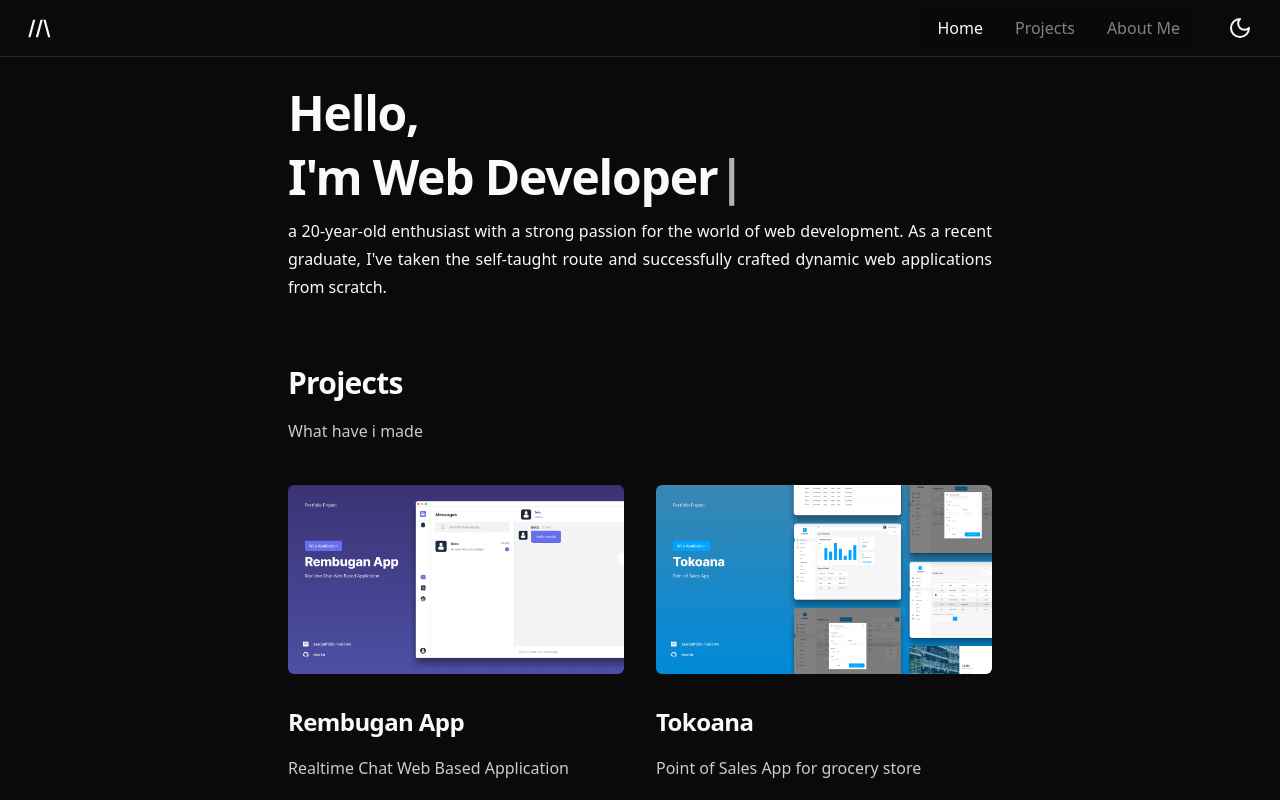
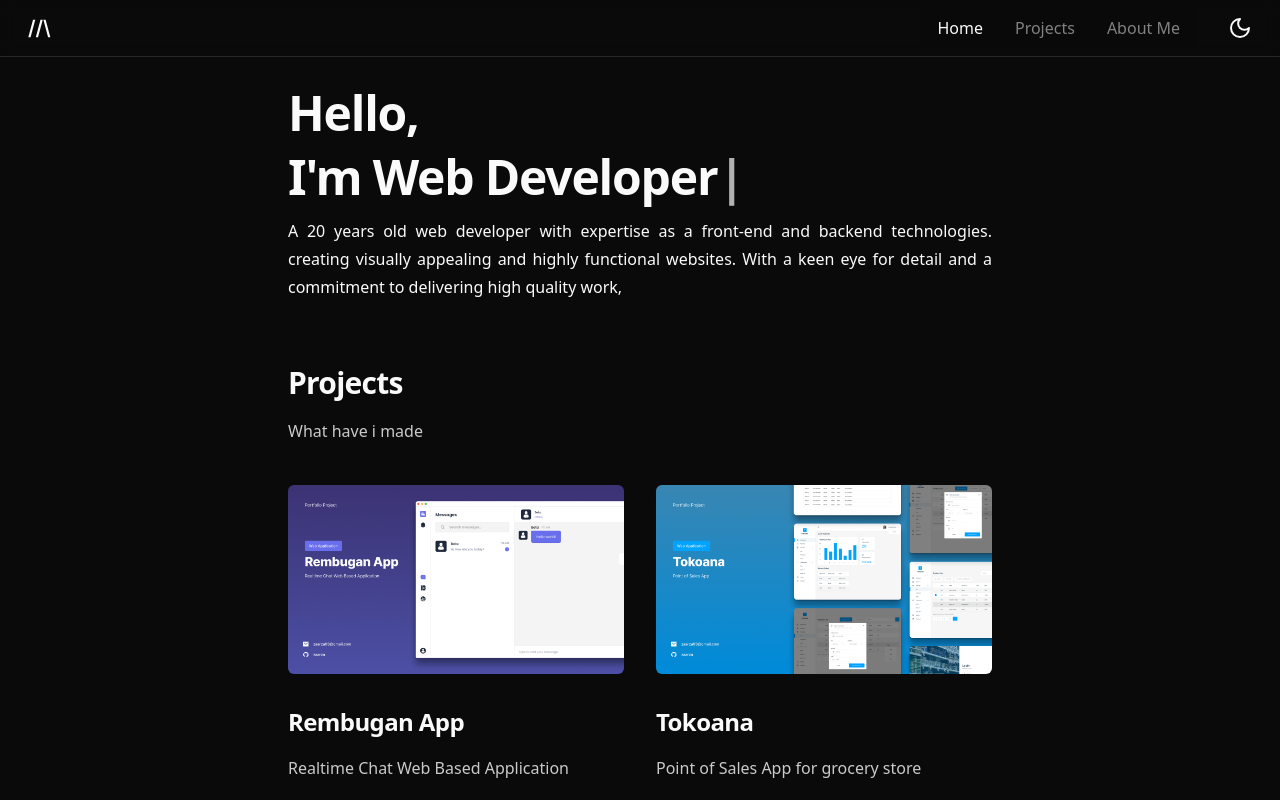
Before and after one commit to arzaqulmughny/portfolio_2, a Next.js app: page / in a window 1280 px wide. Shown: the top 800 px of the page. Built offline with nearby package versions, Linux system fonts and the light colour scheme; no server answers.

Commit message:
Update information

```diff
--- a/src/components/pages/About/Description.tsx
+++ b/src/components/pages/About/Description.tsx
@@ -6,9 +6,9 @@ const Description = () => {
         <div className='flex flex-col gap-y-4'>
             <H2>About Me</H2>
             <P className='text-primary/80'>
-                A self-taught web developer, who is looking for opportunities to work, has a project-based virtual
-                internship experience for one month and has created several complete web applications from the design
-                part to the frontend and backend development stages
+                A 20 years old web developer with expertise as a front-end and backend technologies. creating visually
+                appealing and highly functional websites. With a keen eye for detail and a commitment to delivering high
+                quality work,
             </P>
         </div>
     );
--- a/src/components/pages/Home/Intro.tsx
+++ b/src/components/pages/Home/Intro.tsx
@@ -18,8 +18,9 @@ const Intro = () => {
             </H1>
 
             <P className='text-justify'>
-                a 20-year-old enthusiast with a strong passion for the world of web development. As a recent graduate, I
-                {"'"}ve taken the self-taught route and successfully crafted dynamic web applications from scratch.{' '}
+                A 20 years old web developer with expertise as a front-end and backend technologies. creating visually
+                appealing and highly functional websites. With a keen eye for detail and a commitment to delivering high
+                quality work,
             </P>
         </div>
     );
--- a/src/data/experiences.ts
+++ b/src/data/experiences.ts
@@ -1,6 +1,14 @@
 import tExperience from '@/types/tExperience';
 
 const experiences: tExperience[] = [
+    {
+        position: 'Web Developer',
+        company: 'PT Xeno Persada Teknologi',
+        title: 'Front End Web Developer',
+        time: 'January 2024',
+        duration: 'Present',
+        description: 'Converting existing html,css and javascript (jquery) into NextJS, Slicing UI design',
+    },
     {
         position: 'Internship',
         company: 'Core Initiative',
```
